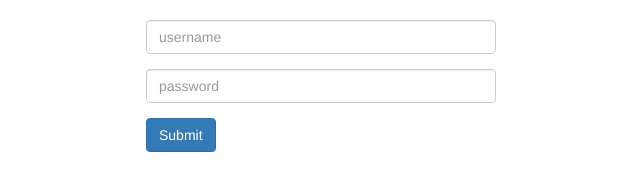
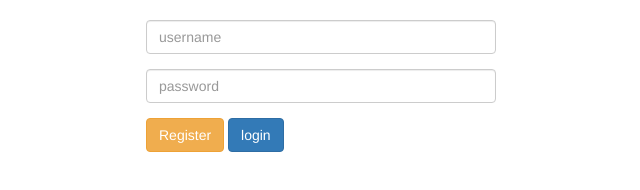
Before and after one commit to Jufebrown/firebase-auth-jquery-jufe, a website: page index.html in a window 1280 px wide. Shown: the whole page, without its empty margins (249-889 px from the left). Drawn offline with Linux system fonts and the light colour scheme.

Commit message:
added register button

```diff
--- a/index.html
+++ b/index.html
@@ -16,7 +16,8 @@
         <input type="password" name="password" placeholder="password" class="form-control">
       </div>
       <div class="form-group">
-        <input type="submit" name="submit" class="btn-primary btn">
+        <button class="btn-warning btn">Register</button>
+        <input type="submit" name="submit" class="btn-primary btn" value="login">
       </div>
     </form>
   </div>
```
